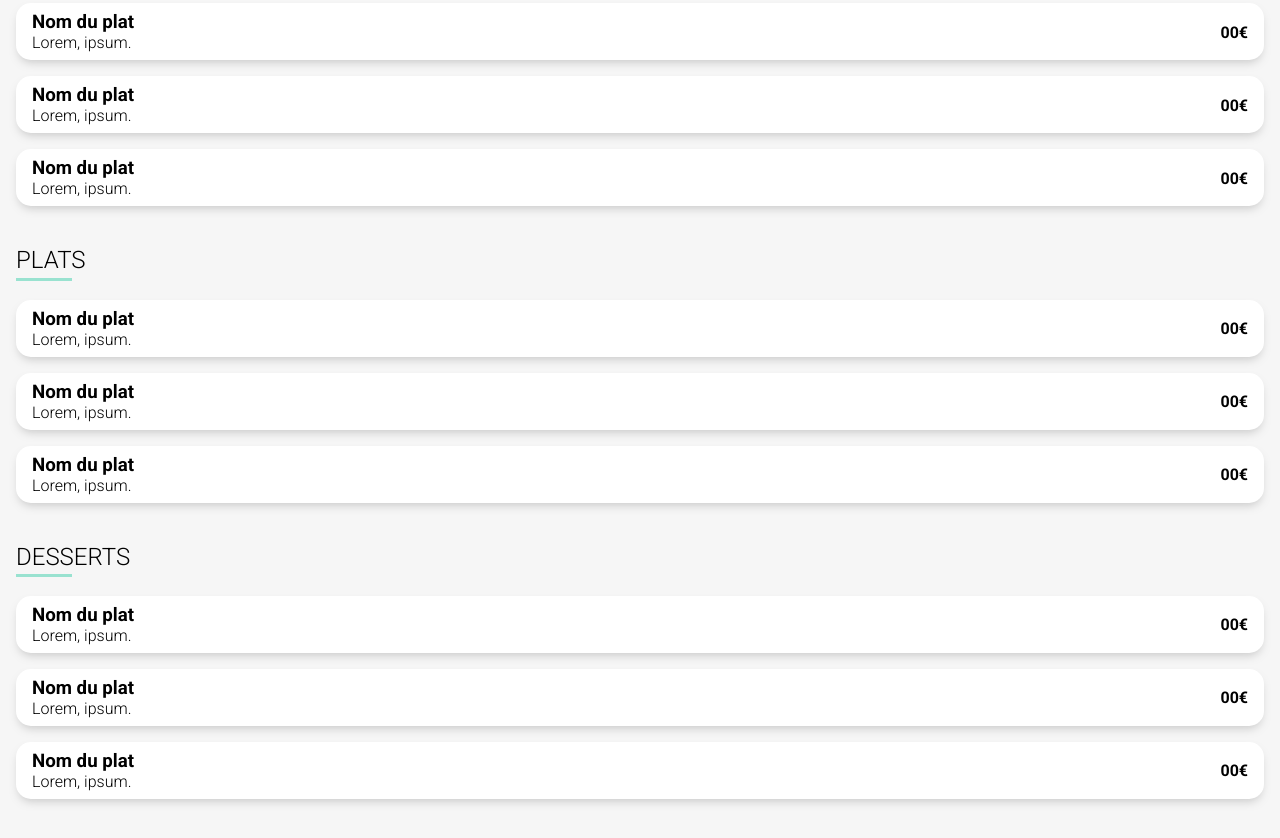
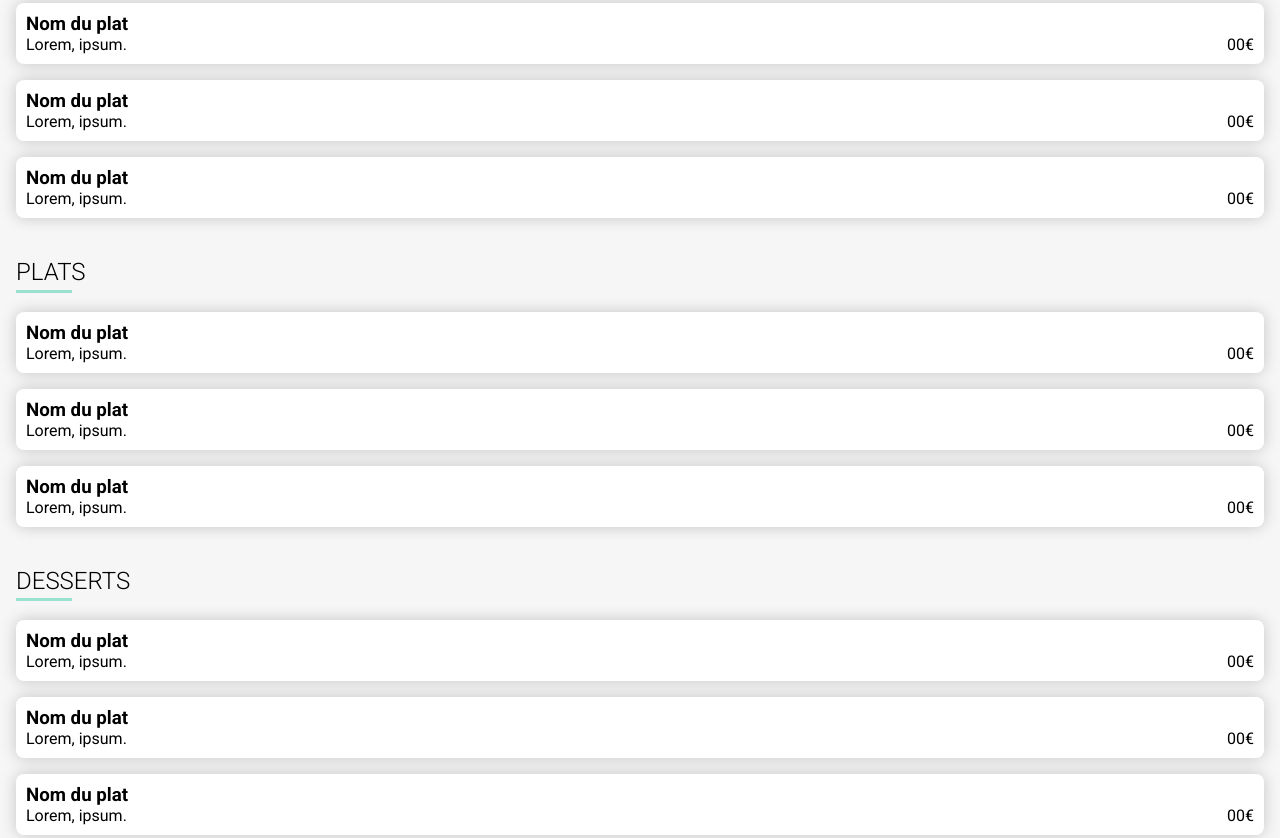
Before and after one commit to loumorganrene/LouPierre_3_07032022, a website: page menu__.html in a window 1280 px wide. Shown: the part 1135-1973 px from the top of the page. Drawn offline with Linux system fonts and the light colour scheme; a web font is replaced by a local one.

Commit message:
animation + css modifications tag__button

```diff
--- a/menu__.html
+++ b/menu__.html
@@ -40,29 +40,45 @@
             <article class="dish__tag">
                 <div class="tag__desc">
                     <h3>Nom du plat</h3>
+
                     <div class="tag__body">
                         <p>Lorem, ipsum.</p>
-                        <p class="tag__price">00€</p>
+                        <div class="tag__price">00€</div>
                     </div>
                 </div>
+
                 <div class="tag__button">
                     <i class="fas fa-check-circle"></i>
                 </div>
             </article>
 
             <article class="dish__tag dish__tag--1">
+                <div class="tag__desc">
                     <h3>Nom du plat</h3>
+
                     <div class="tag__body">
                         <p>Lorem, ipsum.</p>
-                    <p class="tag__price">00€</p>
+                        <div class="tag__price">00€</div>
+                    </div>
+                </div>
+
+                <div class="tag__button">
+                    <i class="fas fa-check-circle"></i>
                 </div>
             </article>
 
             <article class="dish__tag dish__tag--2">
+                <div class="tag__desc">
                     <h3>Nom du plat</h3>
+
                     <div class="tag__body">
                         <p>Lorem, ipsum.</p>
-                    <p class="tag__price">00€</p>
+                        <div class="tag__price">00€</div>
+                    </div>
+                </div>
+
+                <div class="tag__button">
+                    <i class="fas fa-check-circle"></i>
                 </div>
             </article>
         </section>
@@ -70,26 +86,47 @@
         <section class="dish__container">
             <h2>Plats</h2>
             <article class="dish__tag dish__tag--3">
+                <div class="tag__desc">
                     <h3>Nom du plat</h3>
+
                     <div class="tag__body">
                         <p>Lorem, ipsum.</p>
-                    <p class="tag__price">00€</p>
+                        <div class="tag__price">00€</div>
+                    </div>
+                </div>
+
+                <div class="tag__button">
+                    <i class="fas fa-check-circle"></i>
                 </div>
             </article>
 
             <article class="dish__tag dish__tag--4">
+                <div class="tag__desc">
                     <h3>Nom du plat</h3>
+
                     <div class="tag__body">
                         <p>Lorem, ipsum.</p>
-                    <p class="tag__price">00€</p>
+                        <div class="tag__price">00€</div>
+                    </div>
+                </div>
+
+                <div class="tag__button">
+                    <i class="fas fa-check-circle"></i>
                 </div>
             </article>
 
             <article class="dish__tag dish__tag--5">
+                <div class="tag__desc">
                     <h3>Nom du plat</h3>
+
                     <div class="tag__body">
                         <p>Lorem, ipsum.</p>
-                    <p class="tag__price">00€</p>
+                        <div class="tag__price">00€</div>
+                    </div>
+                </div>
+
+                <div class="tag__button">
+                    <i class="fas fa-check-circle"></i>
                 </div>
             </article>
         </section>
@@ -98,26 +135,47 @@
             <h2>Desserts</h2>
 
             <article class="dish__tag dish__tag--6">
+                <div class="tag__desc">
                     <h3>Nom du plat</h3>
+
                     <div class="tag__body">
                         <p>Lorem, ipsum.</p>
-                    <p class="tag__price">00€</p>
+                        <div class="tag__price">00€</div>
+                    </div>
+                </div>
+
+                <div class="tag__button">
+                    <i class="fas fa-check-circle"></i>
                 </div>
             </article>
 
             <article class="dish__tag dish__tag--7">
+                <div class="tag__desc">
                     <h3>Nom du plat</h3>
+
                     <div class="tag__body">
                         <p>Lorem, ipsum.</p>
-                    <p class="tag__price">00€</p>
+                        <div class="tag__price">00€</div>
+                    </div>
+                </div>
+
+                <div class="tag__button">
+                    <i class="fas fa-check-circle"></i>
                 </div>
             </article>
 
             <article class="dish__tag dish__tag--8">
+                <div class="tag__desc">
                     <h3>Nom du plat</h3>
+
                     <div class="tag__body">
                         <p>Lorem, ipsum.</p>
-                    <p class="tag__price">00€</p>
+                        <div class="tag__price">00€</div>
+                    </div>
+                </div>
+
+                <div class="tag__button">
+                    <i class="fas fa-check-circle"></i>
                 </div>
             </article>
         </section>
--- a/sass/Pages/_menu.scss
+++ b/sass/Pages/_menu.scss
@@ -37,7 +37,6 @@
 
 .dish__container {
     display: flex;
-    position: relative;
     flex-direction: column;
     padding: 0 1rem;
     gap: 1rem;
@@ -58,69 +57,64 @@
 }
 
 .dish__tag {
-    opacity: 0;
-    position: relative;
-    @include tag-block;
-    background: $color-white;
-    padding: .5rem 1rem;
+    display: flex;
+    width: 100%;
+    background: #fff;
+    box-shadow: 0 0 1rem rgba(#000, 0.2);
+    border-radius: 8px;
+    overflow: hidden;
     animation: dropApparition $anim-dur cubic-bezier(0.175, 0.885, 0.32, 1.275) forwards;
     @for $i from 1 through $num-dish {
         &--#{$i} {
             animation-delay: $anim-delay * $i;
         }
     }
+    .tag__desc {
+        padding: 10px;
+        width: 100%;
+        transition: width 0.3s;
+        h3 {
+            margin: 0;
+        }
+        .tag__body {
+            display: flex;
+            justify-content: space-between;
+            align-items: center;
+            p {
+                text-overflow: ellipsis;
+                overflow: hidden;
+                white-space: nowrap;
+                padding-right: 10px;
+            }
+        }
+    }
     &:hover {
         @include shadow-hover;
         cursor: pointer;
-    }
-}
-
-.tag__desc {
-    &:hover {
-        & .tag__price {
-            animation: pushLeft 300ms linear forwards;
+        .tag__desc {
+            width: 90%;
         }
-        &+ .tag__button {
-            transform: scaleX(1);
-            animation: swipeLeft 300ms linear;
-            & .fa-check-circle {
-                animation: rotateLeft 600ms 100ms;
-            }
+        .tag__button {
+            background: $color-tertiary;
+            width: 20%;
+        }
+        .fa-check-circle {
+            animation: rotateLeft 600ms;
         }
     }
 }
 
-.tag__body {
-    display: flex;
-    justify-content: space-between;
-    font-weight: 300;
-    .tag__price {
-        display: flex;
-        align-items: center;
-        position: absolute;
-        top:0;
-        right: calc(0rem + 1rem);
-        height: 101%;
-        font-weight: bold;
-    }
+.tag__button {
+    display: inline-flex;
+    justify-content: center;
+    align-items: center;
+    width: 0;
+    transition: width 0.3s;
 }
 
-.tag__button {
-    display: flex;
-    transform: scaleX(0);
-    justify-content: center;
-    align-items: center;
-    position: absolute;
-    top:0;
-    right: 0;
-    width: 55px;
-    height: 101%;
-    background: $color-tertiary;
-    border-radius: 0 15px 15px 0;
-    .fa-check-circle {
-        color: $color-white;
-        font-size: 1.2rem;
-    }
+.fa-check-circle {
+    color: $color-white;
+    font-size: 1.5rem;
 }
 
 .order-btn__container {
--- a/sass/Utils/_animations.scss
+++ b/sass/Utils/_animations.scss
@@ -15,23 +15,13 @@
     }
 }
 
-@keyframes swipeLeft {
-    0% {
-        transform-origin: right;
-        transform: scaleX(0);
-    }
-    100% {
-        transform-origin: right;
-        transform: scaleX(1);
-    }
-}
-
 @keyframes rotateLeft {
     from {
-        transform: rotate(0);
+        transform: translate(400%,0) rotate(0);
+
     }
     to {
-        transform: rotate(360deg);
+        transform: translate(0) rotate(720deg);
     }
 }
 
```
Also changed, not shown: public/css/style.css, 1 other file. Lines whose indentation alone changed are shown as unchanged.
